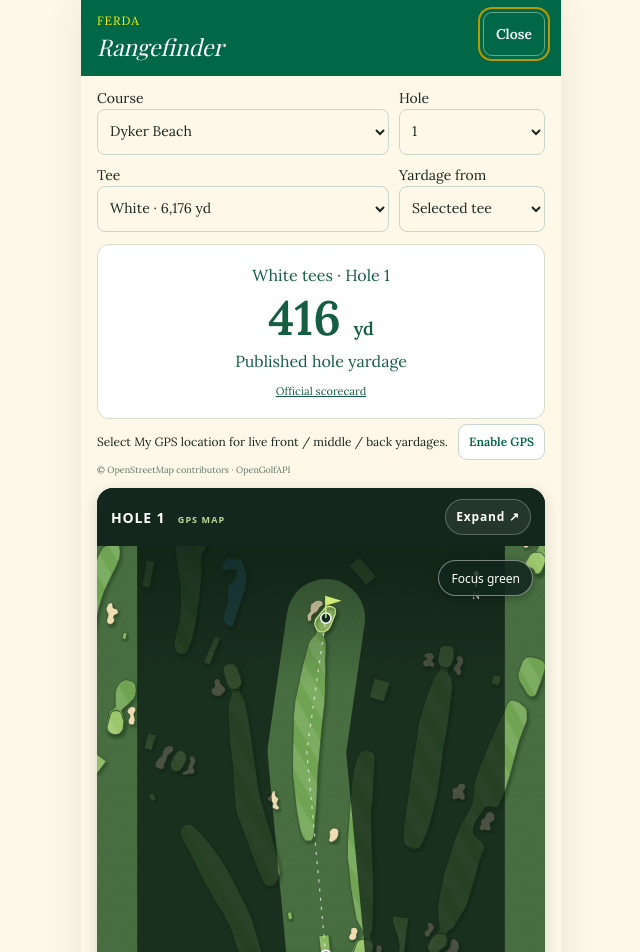
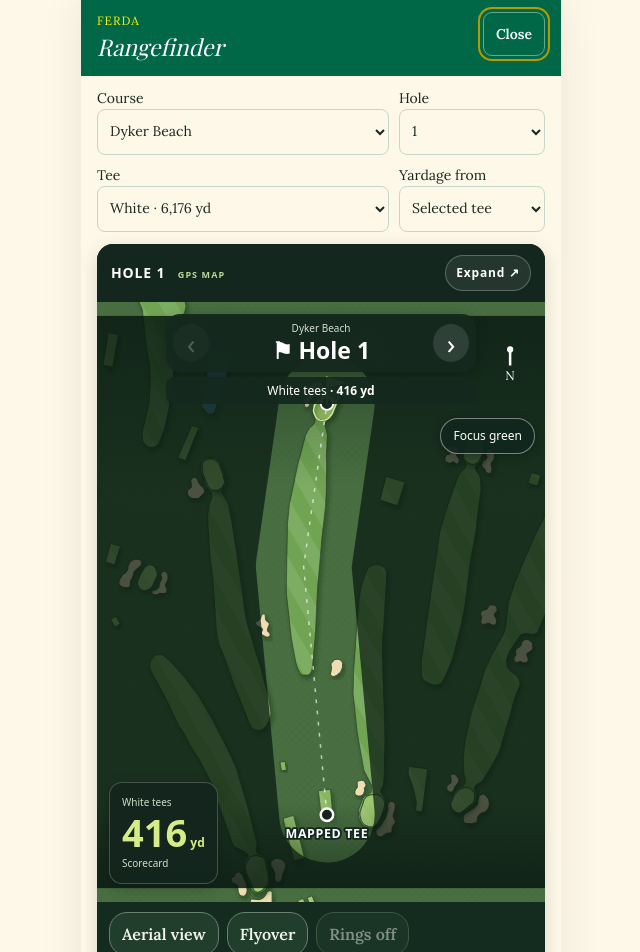
Before and after one commit to matteulau-max/FERDA, a React (Vite) app: page /rangefinder in a window 1280 px wide. Shown: the top 952 px of the page, without its empty margins (319-959 px from the left). Built offline with nearby package versions, Linux system fonts and the light colour scheme; the HTML template or start-up script is replaced by a standard one; a web font is replaced by a local one.

Commit message:
Move yardages into map with floating hole and target overlays

```diff
--- a/src/components/rangefinder/GolfGps.tsx
+++ b/src/components/rangefinder/GolfGps.tsx
@@ -59,7 +59,6 @@ export function GolfGps({ onDistanceChange }: { onDistanceChange: (yards: number
   useEffect(() => {
     onDistanceChange(distanceMode === 'gps' && onCourse ? distances!.center : null, `${courseId}:${holeNumber}`)
   }, [distanceMode, onCourse, distances?.center, courseId, holeNumber, onDistanceChange])
-  const display = (value: number | null | undefined) => onCourse && value != null ? Math.round(value) : '—'
   const status = !enabled ? message : !fix ? message : !fresh ? 'GPS reading stale · waiting for update' : fix.accuracy > 30 ? 'Weak GPS signal · waiting for accuracy' : !onCourse ? 'Check course and hole · target is far away' : `GPS ±${Math.ceil(fix.accuracy / 0.9144)} yd`
   return <section className="rf-gps" aria-label="Automatic golf GPS">
     <div className="rf-gps-selects">
@@ -70,12 +69,9 @@ export function GolfGps({ onDistanceChange }: { onDistanceChange: (yards: number
       <label>Tee<select value={selectedTee} onChange={e => setTeeName(e.target.value)}>{Object.entries(card.tees).map(([name, yards]) => <option key={name} value={name}>{name} · {yards.reduce((a,b) => a+b, 0).toLocaleString()} yd</option>)}</select></label>
       <label>Yardage from<select value={distanceMode} onChange={e => setDistanceMode(e.target.value as 'tee' | 'gps')}><option value="tee">Selected tee</option><option value="gps">My GPS location</option></select></label>
     </div>
-    {distanceMode === 'tee' ? <div className="rf-tee-yardage"><span>{selectedTee} tees · Hole {holeNumber}</span><strong>{teeYards} <small>yd</small></strong><span>Published hole yardage</span><a href={card.source} target="_blank" rel="noopener noreferrer">{card.sourceLabel}</a></div> : <><p className="rf-distance-source">From your GPS location · yards</p><div className="rf-gps-distances" aria-live="off">
-      <div>Front<strong>{display(distances?.front)}</strong></div><div className="rf-middle">Middle<strong>{display(distances?.center)}</strong></div><div>Back<strong>{display(distances?.back)}</strong></div>
-    </div>
-    </>}
+    <Suspense fallback={<p className="rf-map-hint">Loading hole map…</p>}><HoleMap key={`${courseId}:${holeNumber}:${distanceMode}:${selectedTee}`} courseId={courseId} courseName={course.name} teeLabel={selectedTee} scorecardYards={teeYards} onHoleChange={delta => setHoleNumber(n => Math.max(1, Math.min(18, n + delta)))} hole={hole} position={distanceMode === 'gps' && onCourse ? fix : null} teePreview={distanceMode === 'tee' ? { name: selectedTee, yards: teeYards } : undefined} /></Suspense>
     <div className="rf-gps-status"><span role="status">{distanceMode === 'tee' ? 'Select My GPS location for live front / middle / back yardages.' : status}</span><button onClick={enabled ? () => { stop(); setMessage('GPS stopped.') } : () => { setDistanceMode('gps'); start() }}>{enabled ? 'Stop GPS' : 'Enable GPS'}</button></div>
     <p className="rf-attribution"><a href="https://www.openstreetmap.org/copyright" target="_blank" rel="noopener noreferrer">© OpenStreetMap contributors</a> · <a href={course.source} target="_blank" rel="noopener noreferrer">OpenGolfAPI</a></p>
-    <Suspense fallback={<p className="rf-map-hint">Loading hole map…</p>}><HoleMap key={`${courseId}:${holeNumber}:${distanceMode}:${selectedTee}`} courseId={courseId} courseName={course.name} hole={hole} position={distanceMode === 'gps' && onCourse ? fix : null} teePreview={distanceMode === 'tee' ? { name: selectedTee, yards: teeYards } : undefined} /></Suspense>
+    <p className="rf-attribution"><a href={card.source} target="_blank" rel="noopener noreferrer">{card.sourceLabel}</a></p>
   </section>
 }
--- a/src/components/rangefinder/HoleMap.tsx
+++ b/src/components/rangefinder/HoleMap.tsx
@@ -2,15 +2,15 @@ import { useEffect, useId, useMemo, useRef, useState, type MouseEvent, type Keyb
 import { createPortal } from 'react-dom'
 import mapData from '../../data/gps-map.json'
 import aerialData from '../../data/gps-aerial.json'
-import { distanceYards, type Coordinate } from '../../lib/golfGps'
+import { greenDistances, distanceYards, type Coordinate } from '../../lib/golfGps'
 import { holeMapProjection } from '../../lib/holeMap'
 
 type Layer = { kind: string; polygons: Coordinate[][][] }
 type MapData = { lines: Record<string, Coordinate[]>; layers: Layer[] }
-type Props = { teePreview?: { name: string; yards: number }; courseId: string; courseName: string; hole: { number: number; center: Coordinate; outline: Coordinate[] }; position: { longitude: number; latitude: number; accuracy: number } | null }
+type Props = { teeLabel: string; scorecardYards: number; onHoleChange: (delta: number) => void; teePreview?: { name: string; yards: number }; courseId: string; courseName: string; hole: { number: number; center: Coordinate; outline: Coordinate[] }; position: { longitude: number; latitude: number; accuracy: number } | null }
 const fills: Record<string, string> = { fairway: '#70a453', green: '#9cc76c', tee: '#88b75e', bunker: '#eeddb2', water_hazard: '#579cac' }
 
-export function HoleMap({ courseId, courseName, hole, position, teePreview }: Props) {
+export function HoleMap({ courseId, courseName, hole, position, teePreview, teeLabel, scorecardYards, onHoleChange }: Props) {
   const data = (mapData as Record<string, MapData>)[courseId]
   const line = data.lines[String(hole.number)]
   const [target, setTarget] = useState<Coordinate | null>(null)
@@ -32,6 +32,7 @@ export function HoleMap({ courseId, courseName, hole, position, teePreview }: Pr
   const selected = target ?? hole.center
   const selectedPoint = project(selected), greenPoint = project(hole.center), teePoint = project(line[0])
   const userPoint = user ? project(user) : null
+  const greenYards = user ? greenDistances(user, hole.center, hole.outline) : null
   const yardage = user ? Math.round(distanceYards(user, selected)) : null
   const path = (ring: Coordinate[]) => ring.map((p, i) => `${i ? 'L' : 'M'}${project(p).map(v => v.toFixed(2)).join(',')}`).join(' ') + ' Z'
   const nearbyLayers = useMemo(() => data.layers.filter(layer => layer.polygons.some(poly => poly[0].some(p => {
@@ -111,8 +112,18 @@ export function HoleMap({ courseId, courseName, hole, position, teePreview }: Pr
       </g>
       <g transform="translate(332 27)" stroke="white" fill="white"><line x2={projection.north[0] * 13} y2={projection.north[1] * 13} strokeWidth="2" /><circle r="2" /><text x={projection.north[0] * 22} y={projection.north[1] * 22 + 3} textAnchor="middle" stroke="none" fontSize="10">N</text></g>
       {!flying && userPoint && yardage !== null && <g transform={`translate(${Math.max(35, Math.min(325,(userPoint[0]+selectedPoint[0])/2))},${Math.max(30,Math.min(425,(userPoint[1]+selectedPoint[1])/2))})`}><rect x="-29" y="-14" width="58" height="28" rx="14" fill="#11221c" stroke="white" /><text textAnchor="middle" y="5" fill="white" fontSize="15" fontWeight="700">{yardage}</text></g>}
-      <text x="14" y="442" fontSize="10" fill="white">{terrain || imageFailed ? 'Illustrated · mapped features' : 'Aerial'} · {greenView ? 'Green view' : 'Selected hole'} · Hole {hole.number}</text>
+      <text x="14" y="442" opacity="0" fontSize="10" fill="white">{terrain || imageFailed ? 'Illustrated · mapped features' : 'Aerial'} · {greenView ? 'Green view' : 'Selected hole'} · Hole {hole.number}</text>
     </svg>
+  }
+  function overlay() {
+    return <>
+      <div className="rf-map-hole-banner"><div><button aria-label="Previous hole" disabled={hole.number === 1} onClick={() => onHoleChange(-1)}>‹</button><span><small>{courseName}</small><strong>⚑ Hole {hole.number}</strong></span><button aria-label="Next hole" disabled={hole.number === 18} onClick={() => onHoleChange(1)}>›</button></div><p>{teeLabel} tees <b>· {scorecardYards} yd</b></p></div>
+      <div className="rf-map-yardage-hud" aria-label={teePreview ? 'Selected tee yardage' : 'GPS green yardages'}>
+        <small>{teePreview ? `${teePreview.name} tees` : 'GPS · yards'}</small>
+        {teePreview ? <><strong>{teePreview.yards}<em> yd</em></strong><small>Scorecard</small></> : <>{(['back', 'center', 'front'] as const).map(k => <div key={k} className={k === 'center' ? 'rf-hud-middle' : ''}><span>{k === 'center' ? 'Middle' : k === 'back' ? 'Back' : 'Front'}</span><b>{greenYards?.[k] != null ? Math.round(greenYards[k]!) : '—'}</b></div>)}{!greenYards && <small>Waiting for GPS</small>}</>}
+      </div>
+      {!teePreview && target && <div className="rf-map-target-hud"><small>To target</small><strong>{yardage ?? '—'} yd</strong><small>Then {Math.round(distanceYards(target, hole.center))} yd to middle</small><button onClick={() => setTarget(null)}>Reset target</button></div>}
+    </>
   }
   function controls() {
     return <div className="rf-map-tools">
@@ -123,18 +134,14 @@ export function HoleMap({ courseId, courseName, hole, position, teePreview }: Pr
       <small>{teePreview ? 'Map tee is a reference point; tee-color positions are not surveyed. Use GPS for rings and target distances.' : flying ? 'Hole preview · measuring paused' : rings ? `Rings from ${user ? 'your GPS position' : 'tee · enable GPS for your position'}` : 'Tap the map to choose a target'}</small>
     </div>
   }
-  function summary() {
-    if (teePreview) return <div className="rf-map-distance"><span>{teePreview.name} tees · scorecard</span><strong>{teePreview.yards} yd</strong></div>
-    return <div className="rf-map-distance"><span>{target ? 'Selected target' : 'Middle of green'}</span><strong>{yardage === null ? 'Enable GPS to measure' : `${yardage} yd`}</strong>{target && <button onClick={() => setTarget(null)}>Reset</button>}</div>
-  }
   return <section className="rf-hole-map" aria-label="Hole map">
     <div className="rf-map-heading"><span>HOLE {hole.number} <small>GPS MAP</small></span><button onClick={() => setExpanded(true)} aria-label="Expand hole map">Expand ↗</button></div>
-    <div className="rf-map-stage">{map()}<button className="rf-map-view-toggle" onClick={() => { setFlying(false); setGreenView(!greenView) }}>{greenView ? 'Whole hole' : 'Focus green'}</button></div>{controls()}{summary()}
+    <div className="rf-map-stage">{map()}{overlay()}<button className="rf-map-view-toggle" onClick={() => { setFlying(false); setGreenView(!greenView) }}>{greenView ? 'Whole hole' : 'Focus green'}</button></div>{controls()}
     <p className="rf-map-hint">{teePreview ? 'Selected tee yardage shown above' : 'Tap a landing spot to measure'}{!position ? ' · Course overview' : ' · Blue circle shows GPS uncertainty'}</p>
     <p className="rf-map-credit"><a href="https://basemap.nationalmap.gov/arcgis/rest/services/USGSImageryOnly/MapServer" target="_blank" rel="noopener noreferrer">Aerial: USDA / USGS</a> · Historical imagery</p>
     {expanded && createPortal(<dialog ref={dialog} className="rf-map-dialog" onCancel={e => { e.preventDefault(); setExpanded(false) }}>
       <div className="rf-map-heading"><span>{courseName} · Hole {hole.number}</span><button autoFocus onClick={() => setExpanded(false)}>Close map</button></div>
-      <div className="rf-map-stage">{map(true)}<button className="rf-map-view-toggle" onClick={() => { setFlying(false); setGreenView(!greenView) }}>{greenView ? 'Whole hole' : 'Focus green'}</button></div>{controls()}{summary()}
+      <div className="rf-map-stage">{map(true)}{overlay()}<button className="rf-map-view-toggle" onClick={() => { setFlying(false); setGreenView(!greenView) }}>{greenView ? 'Whole hole' : 'Focus green'}</button></div>{controls()}
       <p className="rf-map-hint">{teePreview ? 'Course overview · Enable GPS for target distances' : 'Tap a landing spot'} · Camera slope remains aimed at the green’s middle.</p>
       <p className="rf-map-hint">Historical aerial imagery: USDA / USGS · <a href="https://www.openstreetmap.org/copyright" target="_blank" rel="noopener noreferrer">© OpenStreetMap contributors</a> · OpenGolfAPI</p>
     </dialog>, document.body)}
--- a/src/components/rangefinder/rangefinder.css
+++ b/src/components/rangefinder/rangefinder.css
@@ -24,3 +24,28 @@
 .rf-tee-yardage a { font-size:11px; margin-top:5px; }
 .rf-distance-source { font-size:12px; margin:12px 0 5px; color:#315f46; }
 .rf-map-tools button:disabled { opacity:.5; cursor:default; }
+/* Yardages remain anchored to the map at every screen size. */
+.rf-map-stage { overflow:hidden; }
+.rf-hole-svg { height:600px; }
+.rf-map-hole-banner { position:absolute; top:12px; left:50%; transform:translateX(-50%); width:min(72%,310px); color:white; font-family:system-ui,sans-serif; }
+.rf-map-hole-banner > div { display:flex; align-items:center; justify-content:space-between; background:#15291ff2; border-radius:14px; padding:7px; box-shadow:0 3px 14px #0003; }
+.rf-map-hole-banner span { text-align:center; }
+.rf-map-hole-banner small { display:block; font-size:10px; color:#d4dfca; }
+.rf-map-hole-banner strong { display:block; font-size:23px; line-height:1.3; }
+.rf .rf-map-hole-banner button,.rf-map-dialog .rf-map-hole-banner button { background:#ffffff1c; color:white; border:0; border-radius:50%; width:36px; min-height:36px; padding:0; font:28px system-ui,sans-serif; }
+.rf-map-hole-banner button:disabled { opacity:.25; }
+.rf-map-hole-banner p { margin:5px 0 0; padding:5px 10px; border-radius:8px; text-align:center; font:12px system-ui,sans-serif; background:#15291ff2; }
+.rf-map-view-toggle { top:116px; right:10px; }
+.rf-map-yardage-hud,.rf-map-target-hud { position:absolute; bottom:18px; left:12px; padding:12px; color:#eff7e7; background:#14251ef2; border:1px solid #ffffff35; border-radius:13px; box-shadow:0 4px 14px #0003; font-family:system-ui,sans-serif; font-variant-numeric:tabular-nums; }
+.rf-map-yardage-hud > small,.rf-map-target-hud small { display:block; font-size:10px; color:#d0dfc6; }
+.rf-map-yardage-hud > strong { display:block; font-size:38px; line-height:1.2; color:#d5ec87; }
+.rf-map-yardage-hud em { font-size:12px; font-style:normal; }
+.rf-map-yardage-hud > div { display:flex; align-items:center; justify-content:space-between; gap:16px; }
+.rf-map-yardage-hud span { font-size:10px; }
+.rf-map-yardage-hud b { font-size:24px; color:#d5ec87; }
+.rf-map-yardage-hud .rf-hud-middle b { font-size:34px; color:white; }
+.rf-map-target-hud { left:auto; right:12px; max-width:155px; }
+.rf-map-target-hud strong { display:block; font-size:24px; }
+.rf .rf-map-target-hud button,.rf-map-dialog .rf-map-target-hud button { color:white; background:transparent; font:11px system-ui,sans-serif; border:1px solid #ffffff50; border-radius:12px; padding:4px 8px; min-height:30px; margin-top:7px; }
+.rf-map-dialog .rf-hole-svg { height:calc(100dvh - 165px); min-height:500px; }
+@media(max-width:400px) { .rf-hole-svg { height:560px; } }
```
